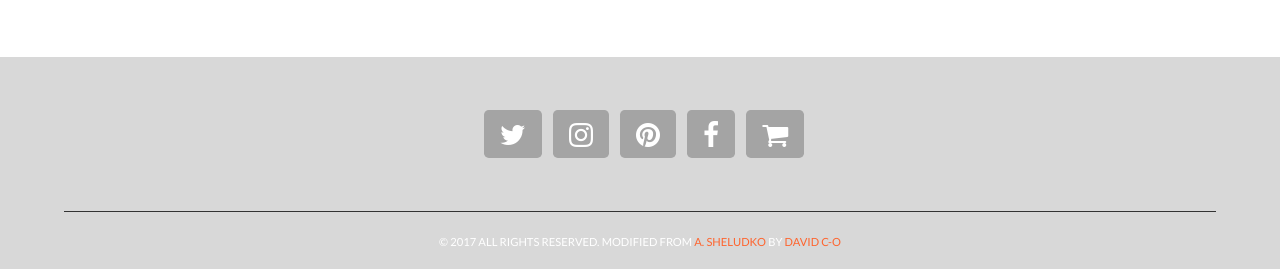
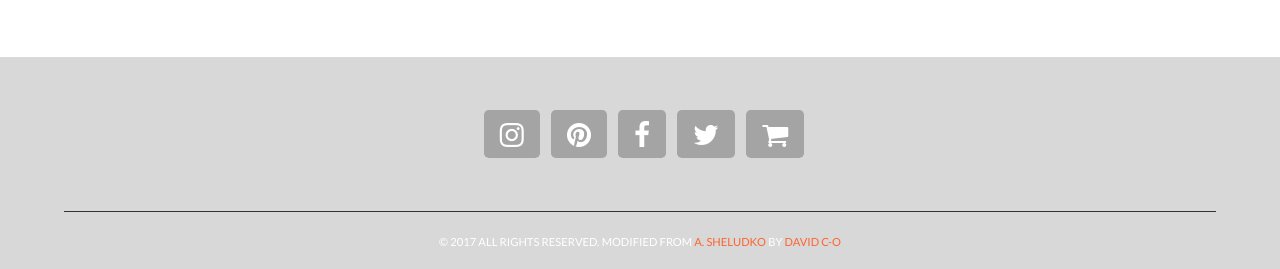
Before and after one commit to rominacristi/rco, a Jekyll site: the page built from _pages/weaving_routes.html, in a window 1280 px wide. Shown: the part 1381-1650 px from the top of the page. Built offline with Jekyll 4.4.1, drawn with Linux system fonts in a browser that asks for light colours; nearby versions of some CDN libraries.

Commit message:
Modifyinf social footer

```diff
--- a/_includes/social_footer.html
+++ b/_includes/social_footer.html
@@ -2,11 +2,6 @@
 <ul class="social_footer">
   {% if site.google_url %}
   <li><a href="{{ site.google_url }}" target="_blank"><i class="fa fa-google" aria-hidden="true"></i></a></li>
-  {% endif %}
-  {% if site.twitter_url %}
-  <li><a href="{{ site.twitter_url }}" target="_blank"><i class="fa fa-twitter" aria-hidden="true"></i></a></li>
-  {% else %}
-  <li><a href="#" target="_blank"><i class="fa fa-twitter" aria-hidden="true"></i></a></li>
   {% endif %}
   {% if site.instagram_url %}
   <li><a href="{{ site.instagram_url }}" target="_blank"><i class="fa fa-instagram" aria-hidden="true"></i></a></li>
@@ -26,6 +21,11 @@
   {% else %}
   <li><a href="#" target="_blank"><i class="fa fa-facebook" aria-hidden="true"></i></a></li>
   {% endif %}
+  {% if site.twitter_url %}
+  <li><a href="{{ site.twitter_url }}" target="_blank"><i class="fa fa-twitter" aria-hidden="true"></i></a></li>
+  {% else %}
+  <li><a href="#" target="_blank"><i class="fa fa-twitter" aria-hidden="true"></i></a></li>
+  {% endif %}
   {% if site.etsy_url %}
   <li><a href="{{ site.etsy_url }}" target="_blank"><i class="fa fa-shopping-cart" aria-hidden="true"></i></a></li>
   {% endif %}
```
